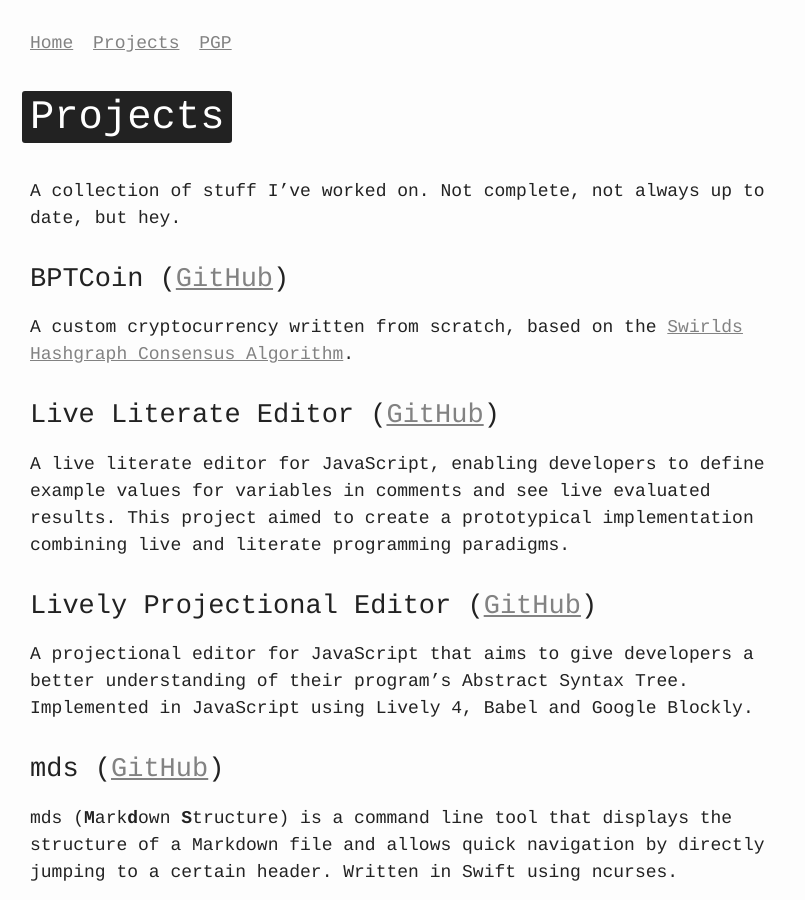
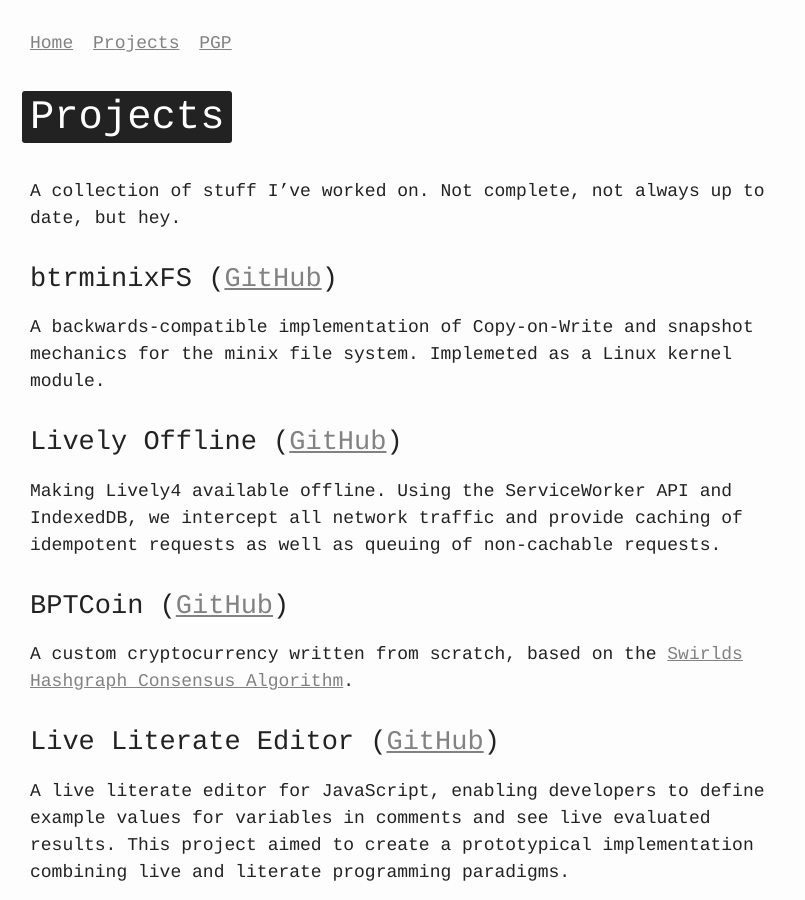
Before and after one commit to davidrauch/davidrauch.at, a Jekyll site: the page built from projects/index.md, in a window 1280 px wide and 900 px high. Shown: the whole window, without its empty margins (0-805 px from the left). Built offline with Jekyll 4.4.1, drawn with Linux system fonts in a browser that asks for light colours.

Commit message:
Update projects

```diff
--- a/projects/index.md
+++ b/projects/index.md
@@ -4,6 +4,14 @@
 ---
 
 A collection of stuff I've worked on. Not complete, not always up to date, but hey.
+
+## btrminixFS ([GitHub](https://github.com/davidrauch/btrminixFS))
+
+A backwards-compatible implementation of Copy-on-Write and snapshot mechanics for the minix file system. Implemeted as a Linux kernel module.
+
+## Lively Offline ([GitHub](https://github.com/LivelyKernel/lively4-core/tree/gh-pages/src/external/lively4-serviceworker/src))
+
+Making Lively4 available offline. Using the ServiceWorker API and IndexedDB, we intercept all network traffic and provide caching of idempotent requests as well as queuing of non-cachable requests.
 
 ## BPTCoin ([GitHub](https://github.com/ceddie/bptc_wallet))
 
```
